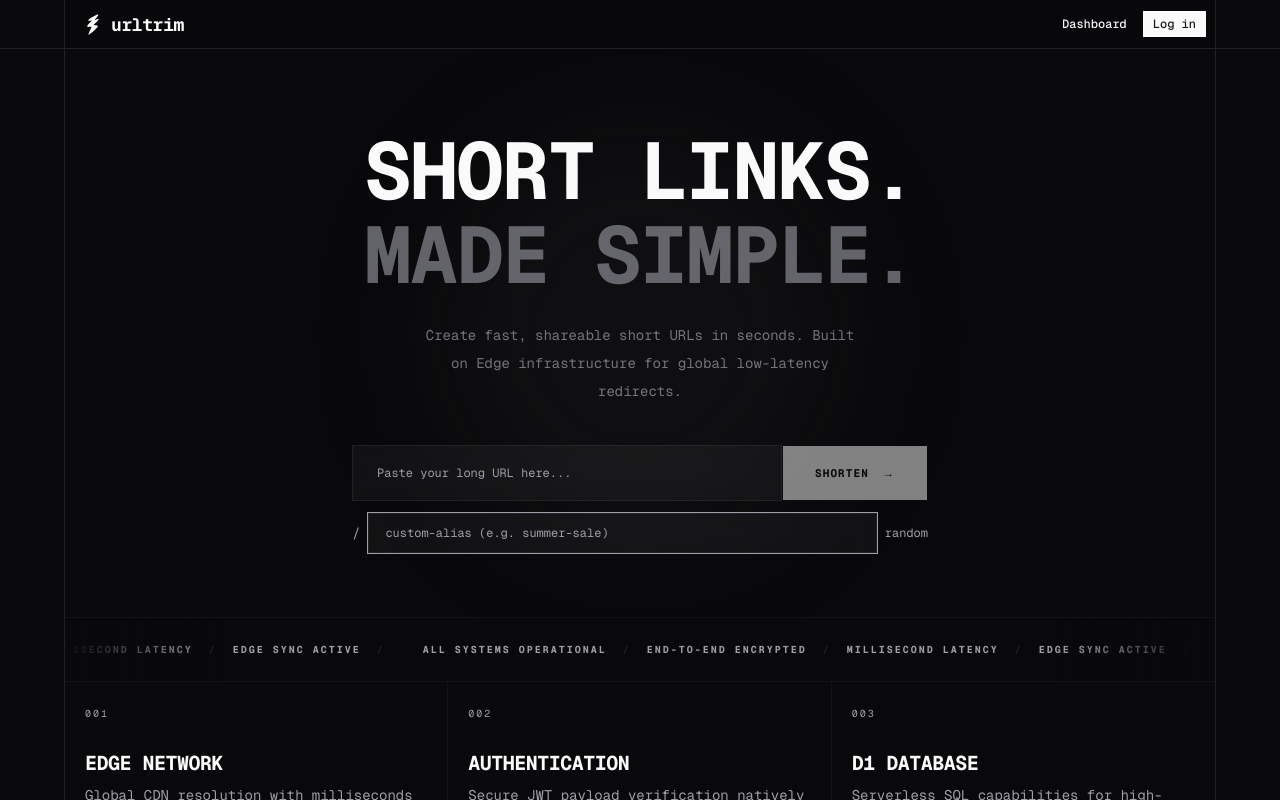
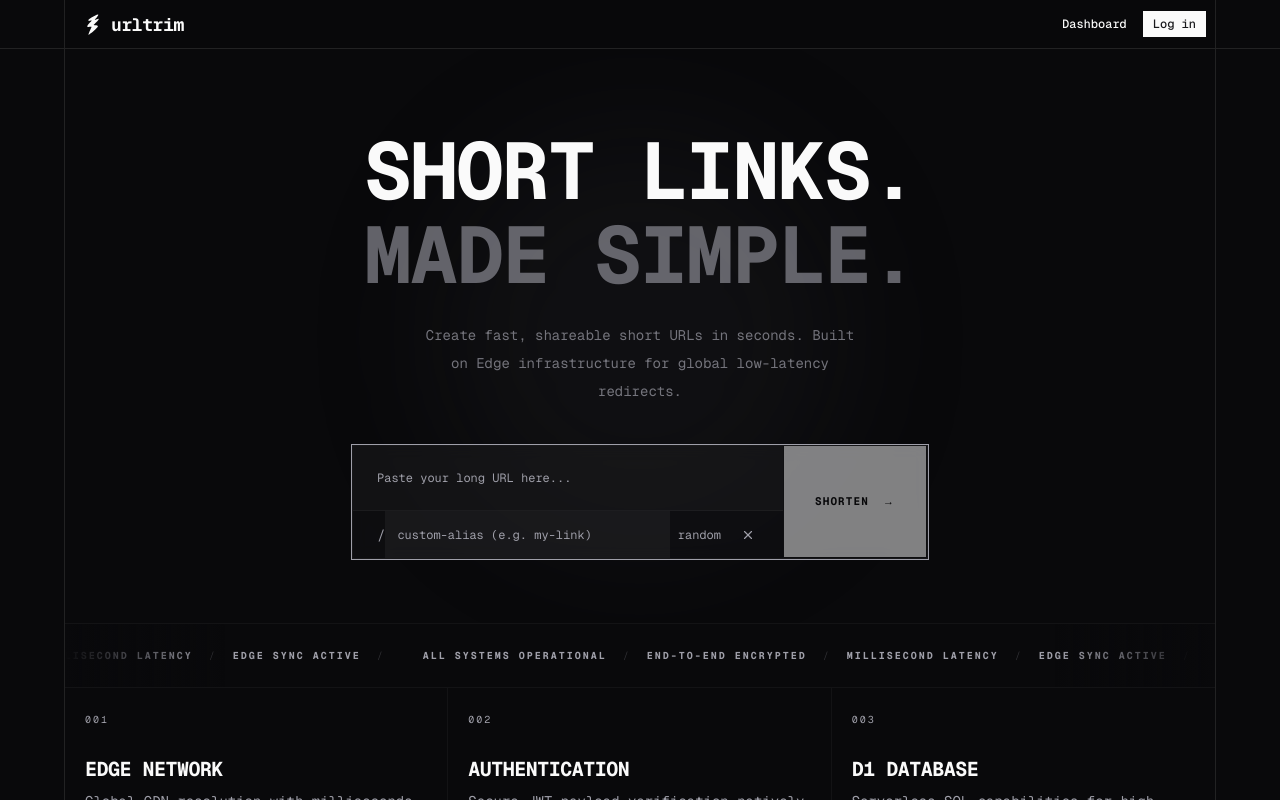
Before and after one commit to mosabbir-maruf/URLTrim, a Next.js app: page / in a window 1280 px wide. Both pictures are taken after a click on the button "CUSTOM SHORT CODE". Shown: the top 800 px of the page. Built offline with nearby package versions, Linux system fonts and the light colour scheme.

Commit message:
Redesign URL form and update custom alias functionality

```diff
--- a/components/url-form.tsx
+++ b/components/url-form.tsx
@@ -1,7 +1,7 @@
 "use client";
 
 import { useState } from "react";
-import { ArrowRight, Copy, CheckCircle2, AlertCircle, LoaderCircle, Plus } from "lucide-react";
+import { ArrowRight, Copy, CheckCircle2, AlertCircle, LoaderCircle, Plus, X } from "lucide-react";
 import { cn } from "@/lib/utils";
 import { Button } from "@/components/ui/button";
 import { Input } from "@/components/ui/input";
@@ -61,56 +61,72 @@ export function UrlForm() {
 
   return (
     <div className="w-full space-y-4">
-       <form onSubmit={handleSubmit} noValidate className="flex flex-col gap-3 max-w-xl mx-auto w-full">
-         <div className="flex flex-col sm:flex-row">
+       <form onSubmit={handleSubmit} noValidate className="flex flex-col max-w-xl mx-auto w-full">
+         <div className="flex flex-col sm:flex-row border border-border/60 focus-within:ring-1 focus-within:ring-ring focus-within:border-border/60 transition-all bg-background/50 backdrop-blur-sm">
+           {/* Inputs Container */}
+           <div className="flex flex-col flex-1">
              <Input
                type="url"
                value={url}
                onChange={(e) => setUrl(e.target.value)}
                placeholder="Paste your long URL here..."
-             className="flex-1 bg-background/50 backdrop-blur-sm transform-gpu h-12 sm:h-14 px-6 text-sm font-mono border-border/60 rounded-none focus-visible:ring-1 focus-visible:ring-ring focus-visible:border-border/60 shadow-none transition-all"
+               className="h-14 sm:h-16 px-6 text-sm font-mono border-0 focus-visible:ring-0 shadow-none rounded-none bg-transparent"
                required
                disabled={isLoading}
              />
-           <Button
-             type="submit"
-             disabled={isLoading || !url}
-             className="h-12 sm:h-14 w-full sm:w-auto px-8 uppercase font-mono font-bold tracking-widest text-[11px] rounded-none bg-foreground text-background hover:bg-foreground/90 disabled:opacity-50 transition-all shadow-none"
-           >
-             {isLoading ? <LoaderCircle className="w-4 h-4 animate-spin" /> : "Shorten"}
-             {!isLoading && <span className="ml-2">→</span>}
-           </Button>
-         </div>
+
              {showCustom ? (
-           <div className="flex items-center gap-2">
+               <div className="flex items-center px-6 h-12 bg-muted/20 border-t border-border/60 animate-in fade-in slide-in-from-top-1">
                  <span className="font-mono text-sm text-muted-foreground select-none">/</span>
                  <Input
                    type="text"
                    value={customCode}
                    onChange={(e) => setCustomCode(e.target.value)}
-               placeholder="custom-alias (e.g. summer-sale)"
-               className="h-10 px-4 text-sm font-mono bg-background/50 backdrop-blur-sm border-border/60 rounded-none focus-visible:ring-1 focus-visible:ring-ring focus-visible:border-border/60 shadow-none transition-all"
+                   placeholder="custom-alias (e.g. my-link)"
+                   className="flex-1 h-full px-3 text-sm font-mono border-0 focus-visible:ring-0 shadow-none rounded-none bg-transparent"
                    maxLength={30}
                    disabled={isLoading}
                    autoFocus
                  />
                  <button
                    type="button"
-               onClick={() => { setShowCustom(false); setCustomCode(""); }}
-               className="shrink-0 text-xs font-mono text-muted-foreground hover:text-foreground transition-colors"
+                   onClick={() => setCustomCode(Math.random().toString(36).substring(2, 8))}
+                   className="shrink-0 text-xs font-mono text-muted-foreground hover:text-foreground transition-colors ml-2"
                  >
                    random
                  </button>
+                 <button
+                   type="button"
+                   onClick={() => { setShowCustom(false); setCustomCode(""); }}
+                   className="shrink-0 text-muted-foreground hover:text-foreground transition-colors ml-4 p-1"
+                   aria-label="Close custom alias"
+                 >
+                   <X className="w-3.5 h-3.5" />
+                 </button>
                </div>
              ) : (
+               <div className="flex items-center px-6 h-10 border-t border-border/60 bg-transparent hover:bg-muted/10 transition-colors">
                  <button
                    type="button"
                    onClick={() => setShowCustom(true)}
-             className="self-start inline-flex items-center gap-1.5 text-xs font-mono uppercase tracking-wider text-muted-foreground hover:text-foreground transition-colors"
+                   className="w-full h-full text-left inline-flex items-center gap-1.5 text-xs font-mono uppercase tracking-wider text-muted-foreground hover:text-foreground transition-colors"
                  >
                    <Plus className="h-3.5 w-3.5" /> Custom short code
                  </button>
+               </div>
              )}
+           </div>
+
+           {/* Submit Button */}
+           <Button
+             type="submit"
+             disabled={isLoading || !url}
+             className="h-14 sm:h-auto w-full sm:w-36 uppercase font-mono font-bold tracking-widest text-[11px] rounded-none bg-foreground text-background hover:bg-foreground/90 disabled:opacity-50 transition-all shadow-none border-t sm:border-t-0 sm:border-l border-border/60"
+           >
+             {isLoading ? <LoaderCircle className="w-4 h-4 animate-spin" /> : "Shorten"}
+             {!isLoading && <span className="ml-2">→</span>}
+           </Button>
+         </div>
        </form>
 
       {error && (
```
Lines whose indentation alone changed are shown as unchanged.
